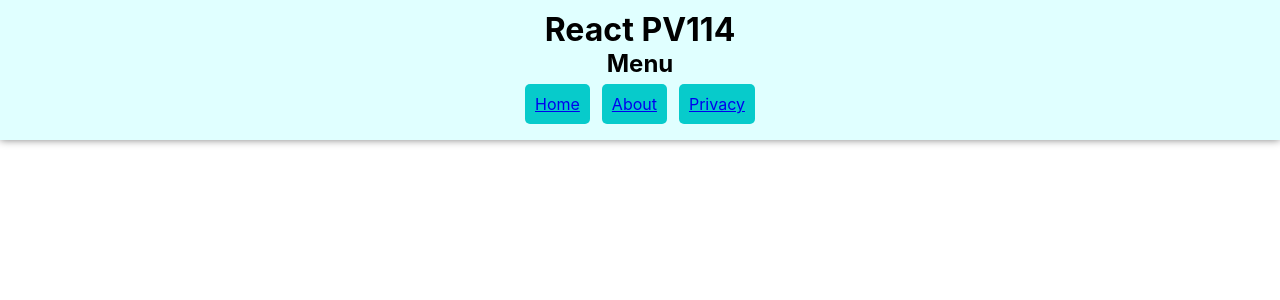
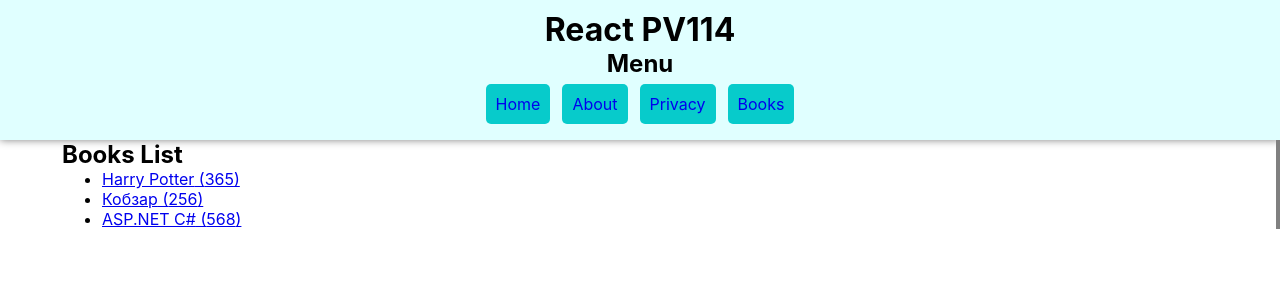
Before and after one commit to temeirro/react-pv114, a React (Create React App) app: page /books in a window 1280 px wide. Shown: the top 300 px of the page. Built offline with nearby package versions, Linux system fonts and the light colour scheme.

Commit message:
added Nested Ruotes and BooksLayout

```diff
--- a/src/App.css
+++ b/src/App.css
@@ -18,9 +18,20 @@ nav a{
   border-radius: 5px;
   margin: 6px;
   padding: 10px;
+  text-decoration: none;
+  transition: 0.5;
 }
 
 nav a:hover{
   background-color:  rgb(6, 108, 108);
   cursor:pointer;
 }
+
+aside{
+  border:2px solid gray;
+}
+
+
+.main-container{
+  display: flex;
+}
--- a/src/App.js
+++ b/src/App.js
@@ -1,28 +1,49 @@
 import './App.css';
 import About from './components/About';
+import { AboutShort } from './components/AboutShort';
 import Privacy from './components/Privacy';
 import Home from './components/Home';
 import Menu from './components/Menu';
 import { Route, Routes } from "react-router-dom";
+import { BooksLayout } from './components/books/BooksLayout';
+import { BooksList } from './components/books/BooksList';
 function App() {
   return (
     <div className='App'>
       <header>
         <h1>React PV114</h1>
-        <Menu/>
+        <Menu />
       </header>
-      <main>
-        <Routes>
-          <Route path="/" element={<Home/>}/>
-          <Route path="/about" element={<About/>}/>
-          <Route path="/privacy" element={<Privacy/>}/>
-          {/* <Route path="*" element={<NotFound/>}/> */}
-        </Routes>
-{/*
-        <About/>
-        <Privacy/> */}
+      <div className="main-container">
+        <main>
 
-      </main>
+          <Routes>
+            <Route path="/" element={<Home />} />
+            <Route path="/about" element={<About />} />
+            <Route path="/privacy" element={<Privacy />} />
+            <Route path="/books" element={<BooksLayout/>} >
+              <Route index element={<BooksList/>}/>
+              <Route path=":id" element={<h3>Book 1</h3>}/>
+              <Route path="history" element={<h3>Book History</h3>} />
+              <Route path="fantazy" element={<h3>Book fantezy</h3>} />
+            </Route>
+
+            {/* <Route path="/books" element={<h3>Book list</h3>}>
+              <Route path=":id" element={<h3>Book 1</h3>}/>
+              <Route path="history" element={<h3>Book History</h3>} />
+              <Route path="fantazy" element={<h3>Book fantezy</h3>} />
+            </Route> */}
+            {/* <Route path="*" element={<NotFound/>}/> */}
+          </Routes>
+
+        </main>
+        <aside>
+          <Routes>
+            <Route path="/about" element={<AboutShort />} />
+            {/* <Route path="*" element={<NotFound/>}/> */}
+          </Routes>
+        </aside>
+      </div>
     </div>
   );
 }
--- /dev/null
+++ b/src/components/AboutShort.js
@@ -0,0 +1,5 @@
+export function AboutShort(){
+    return (
+        <h3>About Short info</h3>
+    );
+}
--- a/src/components/Menu.js
+++ b/src/components/Menu.js
@@ -8,6 +8,7 @@ export default function Menu() {
             <Link to={'/'}>Home</Link>
             <Link to={'/about'}>About</Link>
             <Link to={'/privacy'}>Privacy</Link>
+            <Link to={'/books'}>Books</Link>
 
         </nav>
         </>
--- /dev/null
+++ b/src/components/books/BooksLayout.js
@@ -0,0 +1,15 @@
+import { Outlet } from "react-router-dom";
+
+export function BooksLayout(){
+    const books=[
+        {id:1, title:"Harry Potter",pages:365},
+        {id:2, title:"Кобзар",pages:256},
+        {id:3, title:"ASP.NET C#",pages:568},
+    ];
+    //books/....
+    return (
+        <>
+        <Outlet context={books}/>
+        </>
+    )
+}
--- /dev/null
+++ b/src/components/books/BooksList.js
@@ -0,0 +1,22 @@
+import { Link, useOutletContext } from "react-router-dom";
+
+export function BooksList() {
+    const books = useOutletContext();
+    console.log(books);
+
+    return (
+        <>
+            <h2>Books List</h2>
+            <ul>
+                {
+                    books.map((b) => (
+                        <li key={b.id}>
+                            {/* rendering:  <a href="/books/2"> </a> */}
+                            <Link to={`/books/${b.id}`}> {b.title} ({b.pages}) </Link>
+                        </li>
+                    ))
+                }
+            </ul>
+        </>
+    );
+}
```
Also changed, not shown: src/index.js (+5 -3 lines), src/components/books/Book.js (added).
